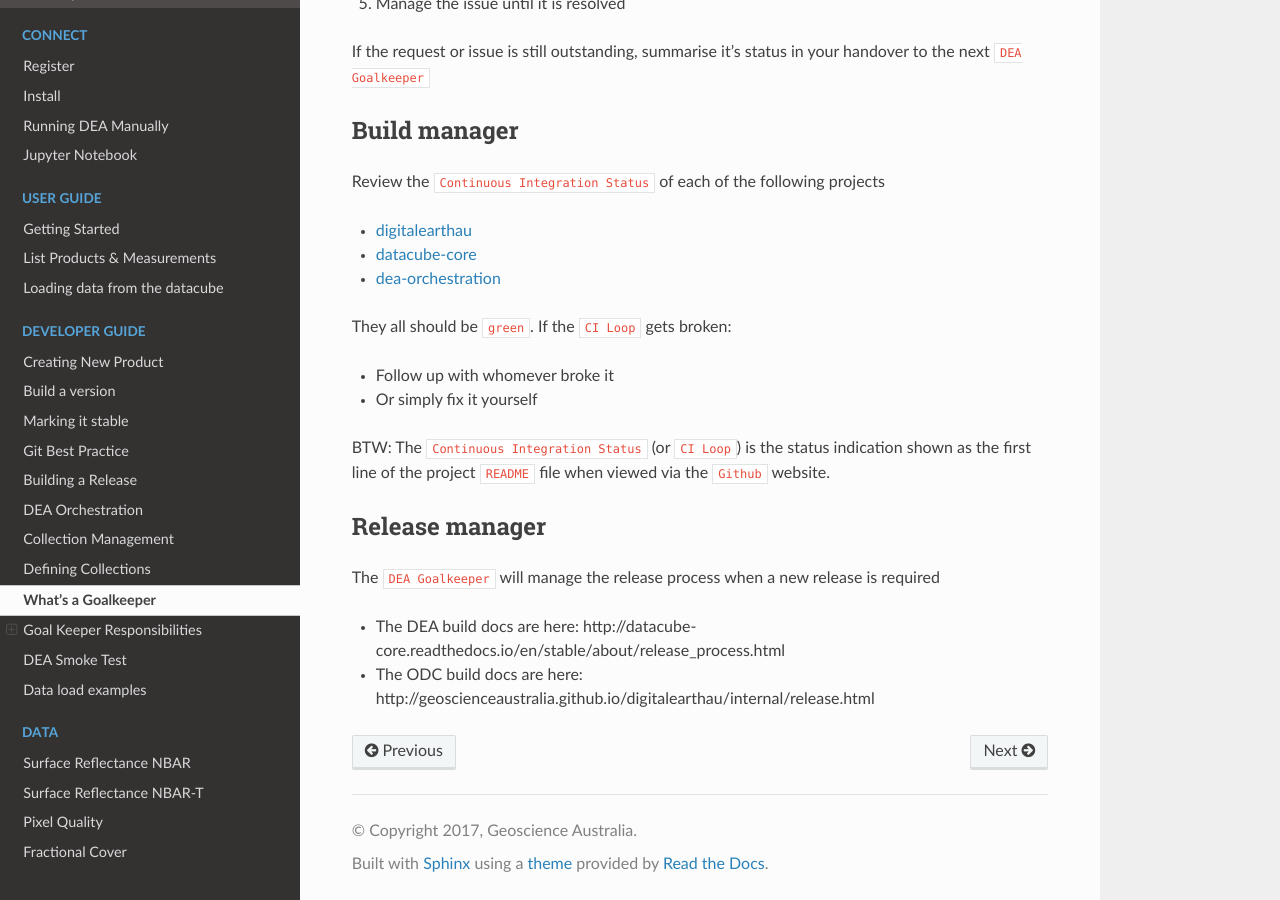
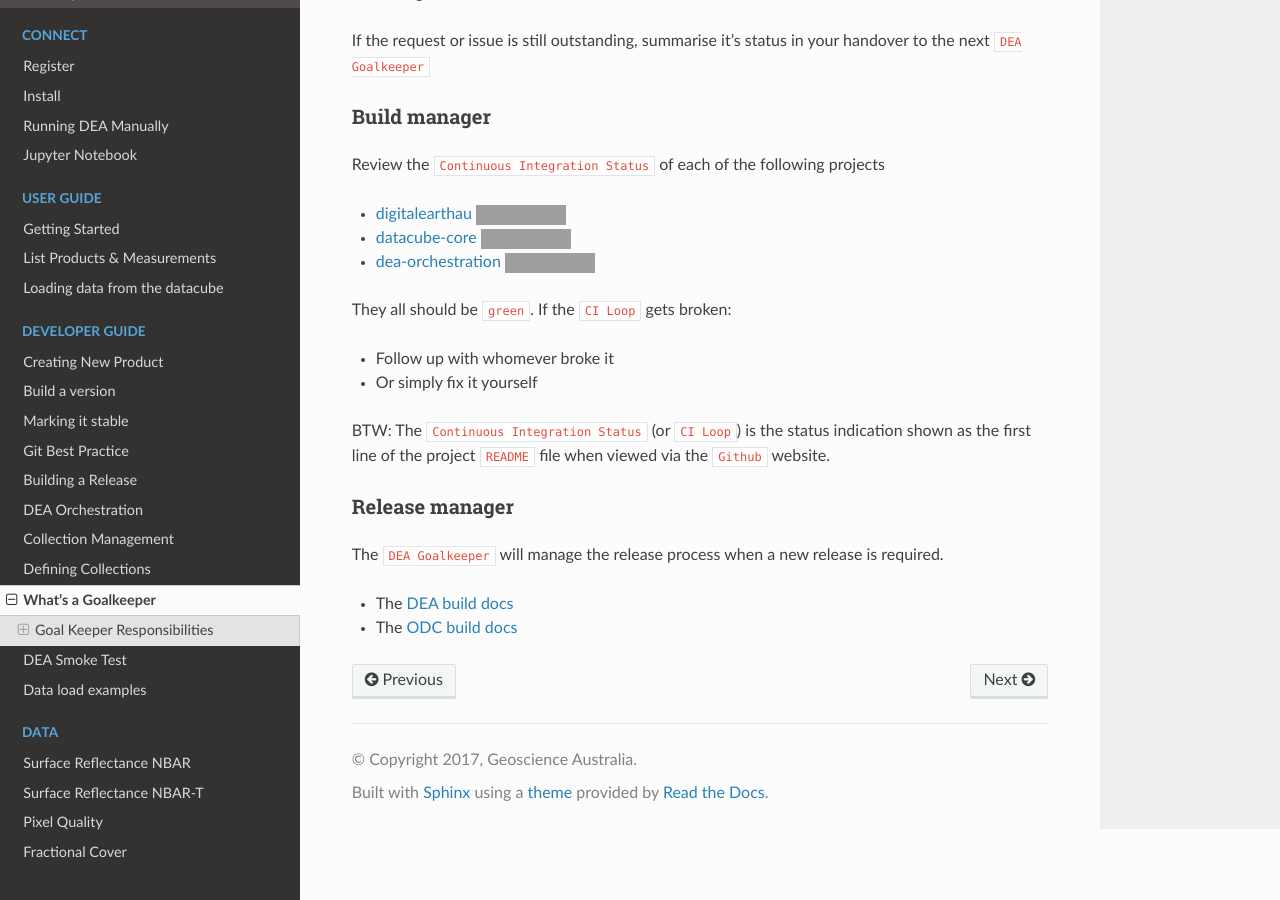
Before and after one commit to GeoscienceAustralia/digitalearthau, a Sphinx documentation site: the page built from docs/internal/goalkeeper_instructions.md, in a window 1280 px wide and 900 px high, scrolled down 772 px. Built offline with Sphinx 7.4.7 and the Read the Docs theme 2.0.0, drawn with Linux system fonts in a browser that asks for light colours; grey boxes are pictures that could not be loaded.

Commit message:
Finalise goalkeeper instructions
- Indent headings to avoid polluting the global TOC
- Fix links to release process docs
- Include CI build status images inline in the docs

Closes #31

```diff
--- a/docs/internal/goalkeeper_instructions.md
+++ b/docs/internal/goalkeeper_instructions.md
@@ -7,9 +7,9 @@ The role of the ``DEA Goalkeeper`` is periodically rotated (usually weekly)
 amongst the group of DEA developers who work at Geoscience Australia. If you are new to the ``DEA Goalkeeper`` role, this
 document should help.
 
-# Goal Keeper Responsibilities
+## Goal Keeper Responsibilities
 
-## Level 1 Support
+### Level 1 Support
 This is a key responsibility for the ``DEA Goalkeeper``:
 
 - Support requests on the `#general` and `#develop` channels on [opendatacube Slack](https://opendatacube.slack.com/messages)
@@ -43,9 +43,10 @@ BTW: The ``Continuous Integration Status`` (or ``CI Loop``) is the status indica
 project ``README`` file when viewed via the ``Github`` website.
 
 
-## Release manager
+### Release manager
 
-The ``DEA Goalkeeper`` will manage the release process when a new release is required
+The ``DEA Goalkeeper`` will manage the release process when a new release is required.
 
-* The DEA build docs are here: http://datacube-core.readthedocs.io/en/stable/about/release_process.html
-* The ODC build docs are here: http://geoscienceaustralia.github.io/digitalearthau/internal/release.html
+
+* The [DEA build docs](http://datacube-core.readthedocs.io/en/stable/about/release_process.html)
+* The [ODC build docs](http://geoscienceaustralia.github.io/digitalearthau/internal/release.html)
```
Also changed, not shown: other parts of docs/internal/goalkeeper_instructions.md (+4 -4 lines).
